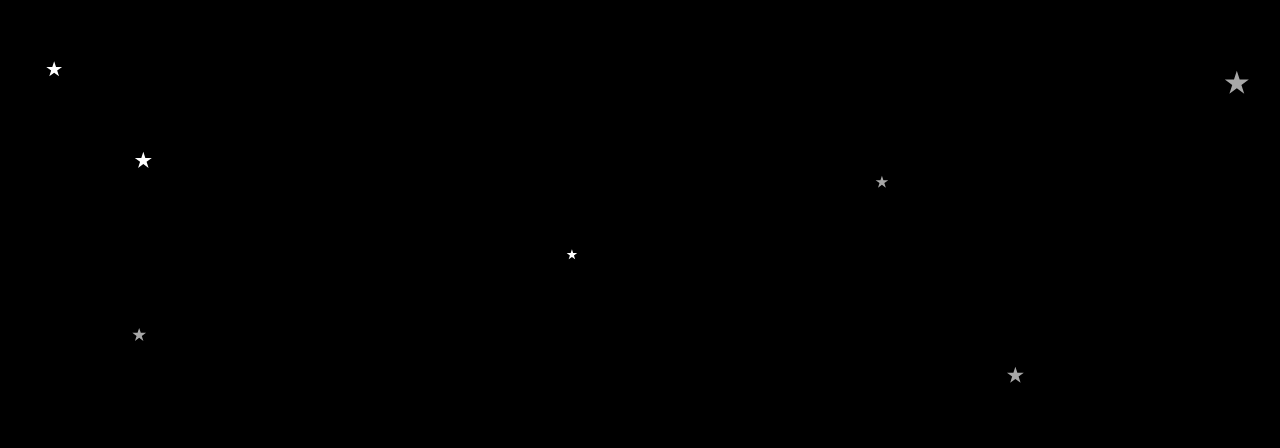
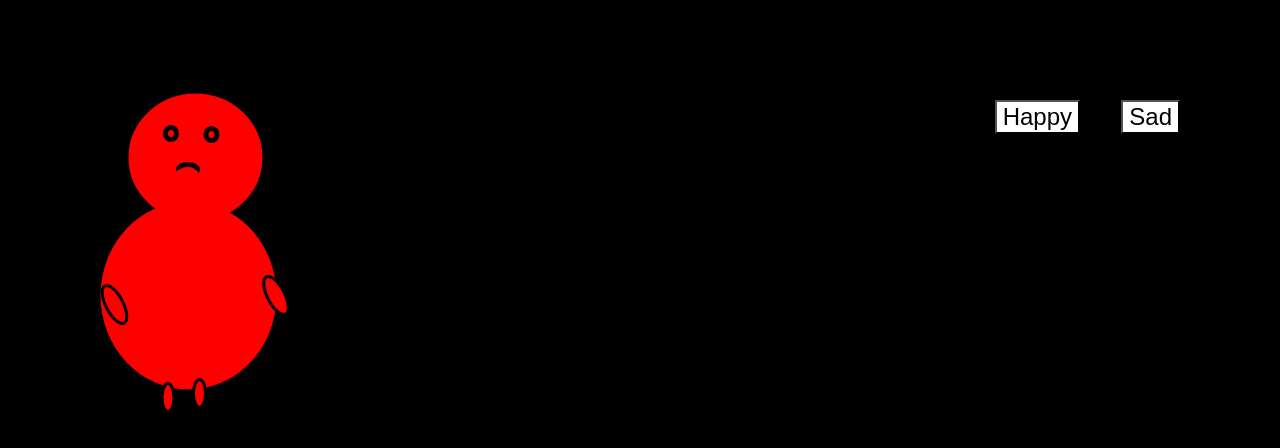
Before and after one commit to sachie026-zz/svg-handson, a website: page index.html in a window 1280 px wide. Drawn offline with nearby package versions, Linux system fonts and the light colour scheme.

Commit message:
added character and animation for sad and happy mood

```diff
--- /dev/null
+++ b/components/character-sad-happy.html
@@ -0,0 +1,72 @@
+<svg style="width:100%;height:100%; background:black" xmlns="http://www.w3.org/2000/svg" xmlns:svg="http://www.w3.org/2000/svg">
+    <!-- Created with SVG-edit - https://github.com/SVG-Edit/svgedit-->
+    <g class="layer">
+        <title>Layer 1</title>
+        <ellipse cx="195.5" cy="157.5" fill="#FF0000" id="svg_1" rx="68" ry="65" stroke="#000000" stroke-width="2" />
+        <ellipse cx="188" cy="169.5" fill="#FF0000" id="svg_2" rx="9.5" ry="5" stroke="#000000" stroke-width="5" />
+        <ellipse cx="171" cy="133.5" fill="#FF0000" id="svg_3" rx="5.5" ry="6" stroke="#000000" stroke-width="5" />
+        <ellipse cx="211.5" cy="134.5" fill="#FF0000" id="svg_6" rx="5.5" ry="6" stroke="#000000" stroke-width="5" />
+        <ellipse cx="188.5" cy="295.5" fill="#FF0000" id="svg_7" rx="88" ry="94" stroke="#000000" stroke-dasharray="null" stroke-linecap="null"
+            stroke-linejoin="null" stroke-width="0" />
+        <ellipse cx="168" cy="397.5" fill="#FF0000" id="svg_9" rx="6" ry="14" stroke="#000000" stroke-width="3" />
+        <ellipse cx="199.5" cy="393.5" fill="#FF0000" id="svg_10" rx="6" ry="14" stroke="#000000" stroke-width="3" />
+        <ellipse cx="276" cy="295.5" fill="#FF0000" id="svg_11" rx="8.6086" ry="20.96026" stroke="#000000" stroke-width="3" transform="rotate(-27.1811 276 295.5)"
+        />
+        <ellipse cx="114.5" cy="304.5" fill="#FF0000" id="svg_12" rx="8.6086" ry="20.96026" stroke="#000000" stroke-width="3" transform="rotate(-27.1811 114.5 304.5)"
+        />
+        <ellipse cx="188.5" cy="153.5" fill="#FF0000" id="happy-circle" rx="10" ry="9" stroke="#000000" stroke-dasharray="null" stroke-linecap="null"
+            stroke-linejoin="null" stroke-width="0" />
+        <ellipse cx="187" cy="176.5" fill="#FF0000" id="sad-circle" rx="13" ry="9" stroke="#000000" stroke-dasharray="null" stroke-linecap="null"
+            stroke-linejoin="null" stroke-width="0" />
+    </g>
+</svg>
+
+<button class="sad-bt" onclick="makeMeSad()">Sad</button>
+<button class="happy-bt" onclick="makeMeHappy()">Happy</button>
+
+<script>
+    let hp = document.getElementById("happy-circle");
+    let sd = document.getElementById("sad-circle");
+    function makeMeHappy() {
+        hp.setAttribute("cy", "164.5");
+        sd.setAttribute("cy", "187.5");
+    }
+
+    function makeMeSad() {
+        let sd = document.getElementById("sad-circle");
+        hp.setAttribute("cy", "150.5");
+        sd.setAttribute("cy", "177.5");
+
+    }
+</script>
+
+<style>
+    .sad-bt {
+        background: white;
+        color: black;
+        right: 100;
+        top: 100;
+        font-size: 24px;
+
+    }
+
+    .happy-bt {
+        background: white;
+        color: black;
+        right: 200;
+        top: 100;
+        font-size: 24px;
+    }
+
+    button {
+        position: fixed;
+    }
+
+    #happy-circle {
+        transition: 100ms;
+    }
+
+    #sad-circle {
+        transition: 100ms;
+    }
+</style>
--- a/js/app.js
+++ b/js/app.js
@@ -1,5 +1,6 @@
 $(function () {
     // $("#includedContent").load("components/cloud.html");
     // $("#includedContent").load("components/moon.html");
-    $("#includedContent").load("components/stars.html");
+    // $("#includedContent").load("components/stars.html");
+    $("#includedContent").load("components/character-sad-happy.html");
 });
```
Also changed, not shown: components/stars.html (+1 -0 lines).
